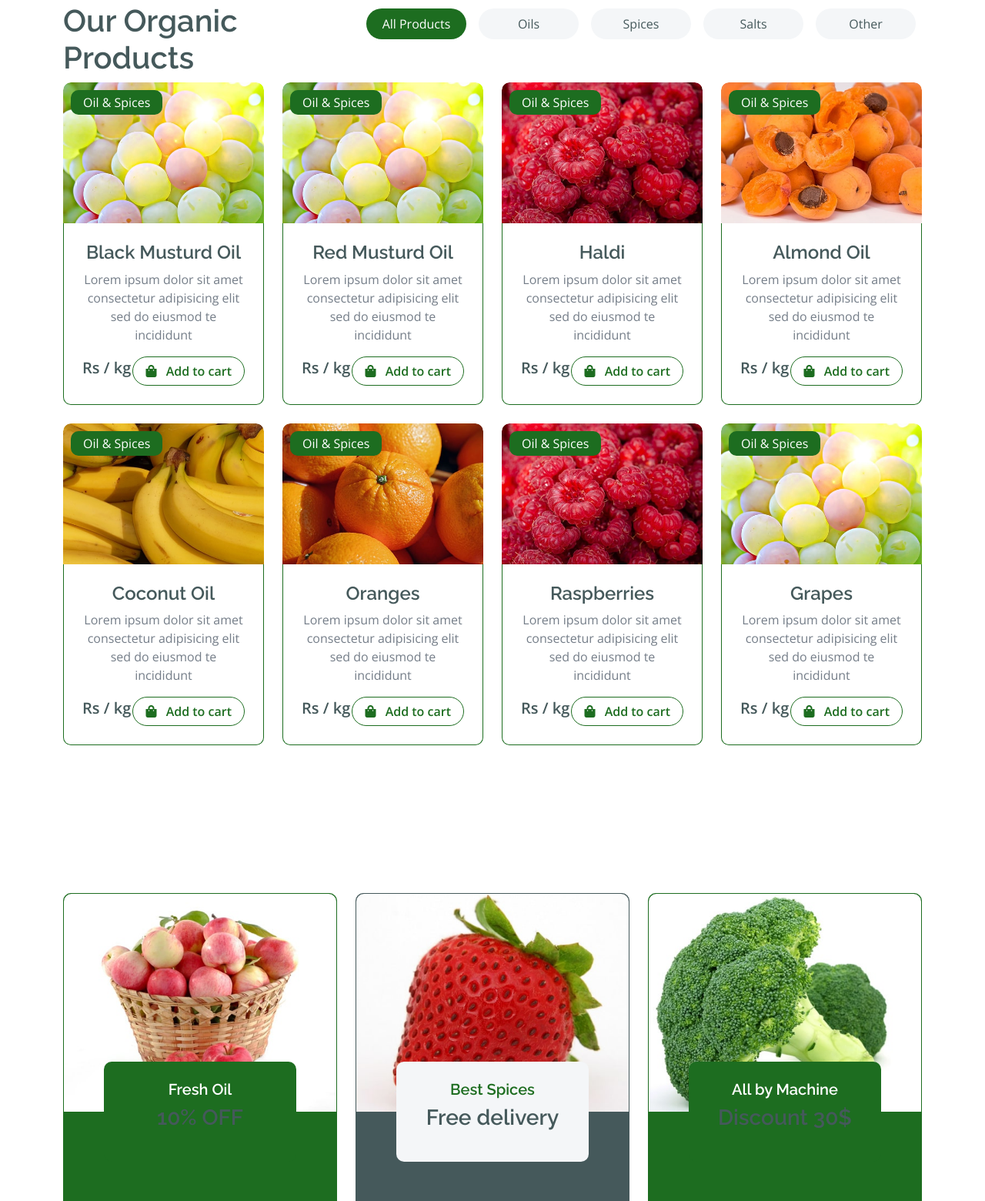
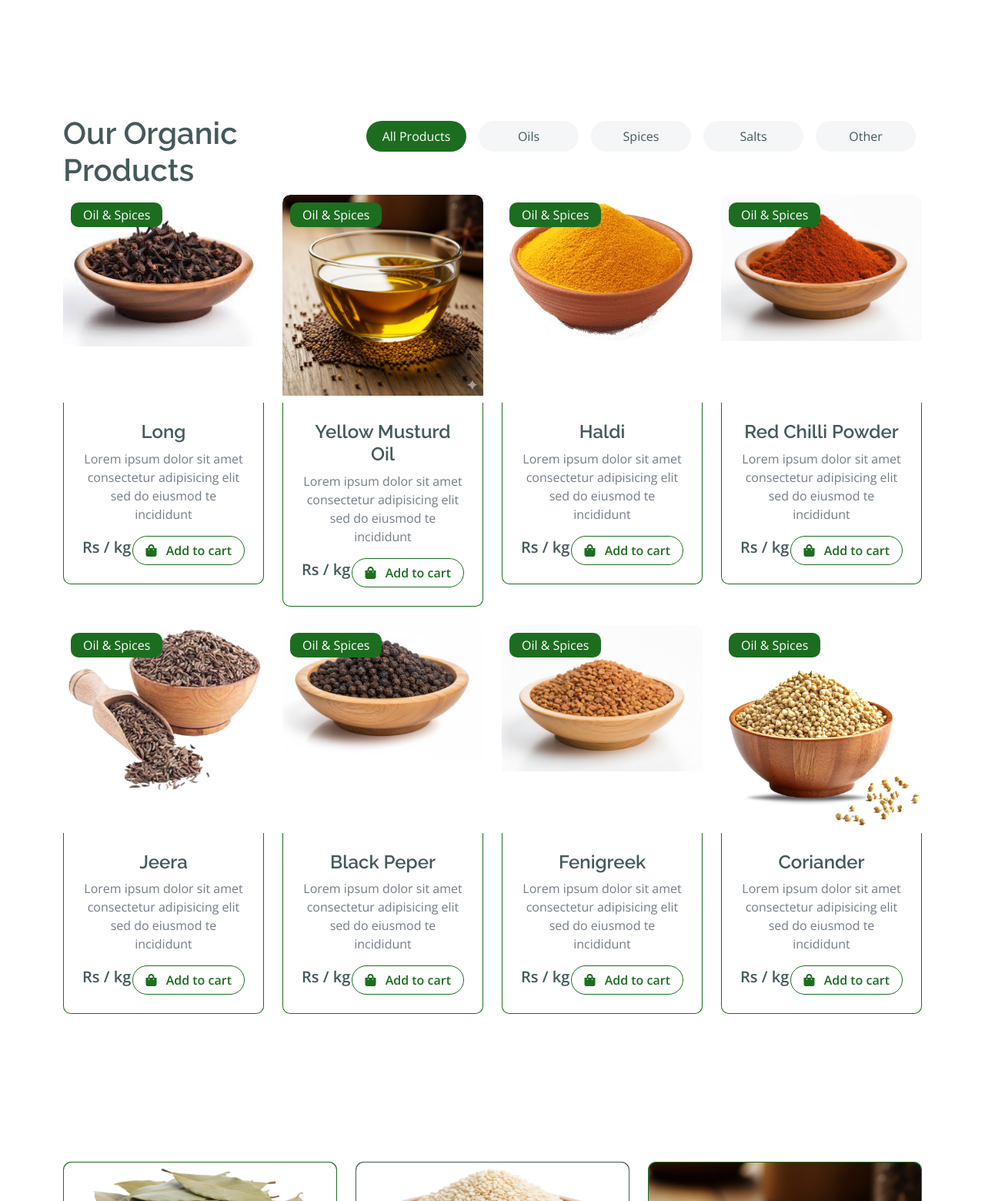
Before and after one commit to organiyum/organiyum.github.io, a plain HTML site: page index.html in a window 1280 px wide. Shown: the part 1240-2800 px from the top of the page at 77% size. Drawn offline with nearby package versions, Linux system fonts and the light colour scheme.

Commit message:
Add files via upload
image update

```diff
--- a/css/style.css
+++ b/css/style.css
@@ -309,6 +309,7 @@
     overflow: hidden;
     transition: 0.5s;
     border-radius: 10px 10px 0 0;
+    height: 270px;
 }
 
 .fruite .fruite-item .fruite-img img {
--- a/index.html
+++ b/index.html
@@ -128,11 +128,11 @@
                         <div id="carouselId" class="carousel slide position-relative" data-bs-ride="carousel">
                             <div class="carousel-inner" role="listbox">
                                 <div class="carousel-item active rounded">
-                                    <img src="img/hero-img-1.png" class="img-fluid w-100 h-100 bg-secondary rounded" alt="First slide">
+                                    <img src="img/big1.jpg" class="img-fluid w-100 h-100 bg-secondary rounded" alt="First slide">
                                     <a href="#" class="btn px-4 py-2 text-white rounded">Oils</a>
                                 </div>
                                 <div class="carousel-item rounded">
-                                    <img src="img/hero-img-2.jpg" class="img-fluid w-100 h-100 rounded" alt="Second slide">
+                                    <img src="img/mixspices.jpeg" class="img-fluid w-100 h-100 rounded" alt="Second slide">
                                     <a href="#" class="btn px-4 py-2 text-white rounded">Spices</a>
                                 </div>
                             </div>
@@ -252,11 +252,11 @@
                                         <div class="col-md-6 col-lg-4 col-xl-3">
                                             <div class="rounded position-relative fruite-item">
                                                 <div class="fruite-img">
-                                                    <img src="img/fruite-item-5.jpg" class="img-fluid w-100 rounded-top" alt="">
+                                                    <img src="img/long.jpeg" class="img-fluid w-100 rounded-top" alt="">
                                                 </div>
                                                 <div class="text-white bg-secondary px-3 py-1 rounded position-absolute" style="top: 10px; left: 10px;">Oil & Spices</div>
                                                 <div class="p-4 border border-secondary border-top-0 rounded-bottom">
-                                                    <h4>Black Musturd Oil</h4>
+                                                    <h4>Long</h4>
                                                     <p>Lorem ipsum dolor sit amet consectetur adipisicing elit sed do eiusmod te incididunt</p>
                                                     <div class="d-flex justify-content-between flex-lg-wrap">
                                                         <p class="text-dark fs-5 fw-bold mb-0">Rs / kg</p>
@@ -268,11 +268,11 @@
                                         <div class="col-md-6 col-lg-4 col-xl-3">
                                             <div class="rounded position-relative fruite-item">
                                                 <div class="fruite-img">
-                                                    <img src="img/fruite-item-5.jpg" class="img-fluid w-100 rounded-top" alt="">
+                                                    <img src="img/yellomusturd.jpeg" class="img-fluid w-100 rounded-top" alt="">
                                                 </div>
                                                 <div class="text-white bg-secondary px-3 py-1 rounded position-absolute" style="top: 10px; left: 10px;">Oil & Spices</div>
                                                 <div class="p-4 border border-secondary border-top-0 rounded-bottom">
-                                                    <h4>Red Musturd Oil</h4>
+                                                    <h4>Yellow Musturd Oil</h4>
                                                     <p>Lorem ipsum dolor sit amet consectetur adipisicing elit sed do eiusmod te incididunt</p>
                                                     <div class="d-flex justify-content-between flex-lg-wrap">
                                                         <p class="text-dark fs-5 fw-bold mb-0">Rs / kg</p>
@@ -284,7 +284,7 @@
                                         <div class="col-md-6 col-lg-4 col-xl-3">
                                             <div class="rounded position-relative fruite-item">
                                                 <div class="fruite-img">
-                                                    <img src="img/fruite-item-2.jpg" class="img-fluid w-100 rounded-top" alt="">
+                                                    <img src="img/haldi.jpeg" class="img-fluid w-100 rounded-top" alt="">
                                                 </div>
                                                 <div class="text-white bg-secondary px-3 py-1 rounded position-absolute" style="top: 10px; left: 10px;">Oil & Spices</div>
                                                 <div class="p-4 border border-secondary border-top-0 rounded-bottom">
@@ -300,11 +300,11 @@
                                         <div class="col-md-6 col-lg-4 col-xl-3">
                                             <div class="rounded position-relative fruite-item">
                                                 <div class="fruite-img">
-                                                    <img src="img/fruite-item-4.jpg" class="img-fluid w-100 rounded-top" alt="">
+                                                    <img src="img/mirchpowder.jpeg" class="img-fluid w-100 rounded-top" alt="">
                                                 </div>
                                                 <div class="text-white bg-secondary px-3 py-1 rounded position-absolute" style="top: 10px; left: 10px;">Oil & Spices</div>
                                                 <div class="p-4 border border-secondary border-top-0 rounded-bottom">
-                                                    <h4>Almond Oil</h4>
+                                                    <h4>Red Chilli Powder</h4>
                                                     <p>Lorem ipsum dolor sit amet consectetur adipisicing elit sed do eiusmod te incididunt</p>
                                                     <div class="d-flex justify-content-between flex-lg-wrap">
                                                         <p class="text-dark fs-5 fw-bold mb-0">Rs / kg</p>
@@ -316,11 +316,11 @@
                                         <div class="col-md-6 col-lg-4 col-xl-3">
                                             <div class="rounded position-relative fruite-item">
                                                 <div class="fruite-img">
-                                                    <img src="img/fruite-item-3.jpg" class="img-fluid w-100 rounded-top" alt="">
+                                                    <img src="img/jeera.jpeg" class="img-fluid w-100 rounded-top" alt="">
                                                 </div>
                                                 <div class="text-white bg-secondary px-3 py-1 rounded position-absolute" style="top: 10px; left: 10px;">Oil & Spices</div>
                                                 <div class="p-4 border border-secondary border-top-0 rounded-bottom">
-                                                    <h4>Coconut Oil</h4>
+                                                    <h4>Jeera</h4>
                                                     <p>Lorem ipsum dolor sit amet consectetur adipisicing elit sed do eiusmod te incididunt</p>
                                                     <div class="d-flex justify-content-between flex-lg-wrap">
                                                         <p class="text-dark fs-5 fw-bold mb-0">Rs / kg</p>
@@ -332,11 +332,11 @@
                                         <div class="col-md-6 col-lg-4 col-xl-3">
                                             <div class="rounded position-relative fruite-item">
                                                 <div class="fruite-img">
-                                                    <img src="img/fruite-item-1.jpg" class="img-fluid w-100 rounded-top" alt="">
+                                                    <img src="img/kalimirch.jpeg" class="img-fluid w-100 rounded-top" alt="">
                                                 </div>
                                                 <div class="text-white bg-secondary px-3 py-1 rounded position-absolute" style="top: 10px; left: 10px;">Oil & Spices</div>
                                                 <div class="p-4 border border-secondary border-top-0 rounded-bottom">
-                                                    <h4>Oranges</h4>
+                                                    <h4>Black Peper </h4>
                                                     <p>Lorem ipsum dolor sit amet consectetur adipisicing elit sed do eiusmod te incididunt</p>
                                                     <div class="d-flex justify-content-between flex-lg-wrap">
                                                         <p class="text-dark fs-5 fw-bold mb-0">Rs / kg</p>
@@ -348,11 +348,11 @@
                                         <div class="col-md-6 col-lg-4 col-xl-3">
                                             <div class="rounded position-relative fruite-item">
                                                 <div class="fruite-img">
-                                                    <img src="img/fruite-item-2.jpg" class="img-fluid w-100 rounded-top" alt="">
+                                                    <img src="img/methei.jpeg" class="img-fluid w-100 rounded-top" alt="">
                                                 </div>
                                                 <div class="text-white bg-secondary px-3 py-1 rounded position-absolute" style="top: 10px; left: 10px;">Oil & Spices</div>
                                                 <div class="p-4 border border-secondary border-top-0 rounded-bottom">
-                                                    <h4>Raspberries</h4>
+                                                    <h4>Fenigreek</h4>
                                                     <p>Lorem ipsum dolor sit amet consectetur adipisicing elit sed do eiusmod te incididunt</p>
                                                     <div class="d-flex justify-content-between flex-lg-wrap">
                                                         <p class="text-dark fs-5 fw-bold mb-0">Rs / kg</p>
@@ -364,11 +364,11 @@
                                         <div class="col-md-6 col-lg-4 col-xl-3">
                                             <div class="rounded position-relative fruite-item">
                                                 <div class="fruite-img">
-                                                    <img src="img/fruite-item-5.jpg" class="img-fluid w-100 rounded-top" alt="">
+                                                    <img src="img/sabutdhniya.jpeg" class="img-fluid w-100 rounded-top" alt="">
                                                 </div>
                                                 <div class="text-white bg-secondary px-3 py-1 rounded position-absolute" style="top: 10px; left: 10px;">Oil & Spices</div>
                                                 <div class="p-4 border border-secondary border-top-0 rounded-bottom">
-                                                    <h4>Grapes</h4>
+                                                    <h4>Coriander</h4>
                                                     <p>Lorem ipsum dolor sit amet consectetur adipisicing elit sed do eiusmod te incididunt</p>
                                                     <div class="d-flex justify-content-between flex-lg-wrap">
                                                         <p class="text-dark fs-5 fw-bold mb-0">Rs / kg</p>
@@ -571,7 +571,7 @@
                     <div class="col-md-6 col-lg-4">
                         <a href="#">
                             <div class="service-item bg-secondary rounded border border-secondary">
-                                <img src="img/featur-1.jpg" class="img-fluid rounded-top w-100" alt="">
+                                <img src="img/tejpatta.jpeg" class="img-fluid rounded-top w-100" alt="">
                                 <div class="px-4 rounded-bottom">
                                     <div class="service-content bg-primary text-center p-4 rounded">
                                         <h5 class="text-white">Fresh Oil</h5>
@@ -584,7 +584,7 @@
                     <div class="col-md-6 col-lg-4">
                         <a href="#">
                             <div class="service-item bg-dark rounded border border-dark">
-                                <img src="img/featur-2.jpg" class="img-fluid rounded-top w-100" alt="">
+                                <img src="img/till.jpeg" class="img-fluid rounded-top w-100" alt="">
                                 <div class="px-4 rounded-bottom">
                                     <div class="service-content bg-light text-center p-4 rounded">
                                         <h5 class="text-primary">Best Spices</h5>
@@ -597,7 +597,7 @@
                     <div class="col-md-6 col-lg-4">
                         <a href="#">
                             <div class="service-item bg-primary rounded border border-primary">
-                                <img src="img/featur-3.jpg" class="img-fluid rounded-top w-100" alt="">
+                                <img src="img/yellomusturd.jpeg" class="img-fluid rounded-top w-100" alt="">
                                 <div class="px-4 rounded-bottom">
                                     <div class="service-content bg-secondary text-center p-4 rounded">
                                         <h5 class="text-white">All by Machine</h5>
@@ -620,7 +620,7 @@
                 <div class="owl-carousel vegetable-carousel justify-content-center">
                     <div class="border border-primary rounded position-relative vesitable-item">
                         <div class="vesitable-img">
-                            <img src="img/vegetable-item-6.jpg" class="img-fluid w-100 rounded-top" alt="">
+                            <img src="img/long.jpeg" class="img-fluid w-100 rounded-top" alt="">
                         </div>
                         <div class="text-white bg-primary px-3 py-1 rounded position-absolute" style="top: 10px; right: 10px;">Vegetable</div>
                         <div class="p-4 rounded-bottom">
@@ -634,28 +634,28 @@
                     </div>
                     <div class="border border-primary rounded position-relative vesitable-item">
                         <div class="vesitable-img">
-                            <img src="img/vegetable-item-1.jpg" class="img-fluid w-100 rounded-top" alt="">
+                            <img src="img/till.jpeg" class="img-fluid w-100 rounded-top" alt="">
                         </div>
                         <div class="text-white bg-primary px-3 py-1 rounded position-absolute" style="top: 10px; right: 10px;">Vegetable</div>
                         <div class="p-4 rounded-bottom">
                             <h4>Parsely</h4>
                             <p>Lorem ipsum dolor sit amet consectetur adipisicing elit sed do eiusmod te incididunt</p>
                             <div class="d-flex justify-content-between flex-lg-wrap">
-                                <p class="text-dark fs-5 fw-bold mb-0">$4.99 / kg</p>
+                                <p class="text-dark fs-5 fw-bold mb-0">Rs / kg</p>
                                 <a href="#" class="btn border border-secondary rounded-pill px-3 text-primary"><i class="fa fa-shopping-bag me-2 text-primary"></i> Add to cart</a>
                             </div>
                         </div>
                     </div>
                     <div class="border border-primary rounded position-relative vesitable-item">
                         <div class="vesitable-img">
-                            <img src="img/vegetable-item-3.png" class="img-fluid w-100 rounded-top bg-light" alt="">
+                            <img src="img/jeera.jpeg" class="img-fluid w-100 rounded-top bg-light" alt="">
                         </div>
                         <div class="text-white bg-primary px-3 py-1 rounded position-absolute" style="top: 10px; right: 10px;">Vegetable</div>
                         <div class="p-4 rounded-bottom">
                             <h4>Banana</h4>
                             <p>Lorem ipsum dolor sit amet consectetur adipisicing elit sed do eiusmod te incididunt</p>
                             <div class="d-flex justify-content-between flex-lg-wrap">
-                                <p class="text-dark fs-5 fw-bold mb-0">$7.99 / kg</p>
+                                <p class="text-dark fs-5 fw-bold mb-0">Rs/ kg</p>
                                 <a href="#" class="btn border border-secondary rounded-pill px-3 text-primary"><i class="fa fa-shopping-bag me-2 text-primary"></i> Add to cart</a>
                             </div>
                         </div>
@@ -669,7 +669,7 @@
                             <h4>Bell Papper</h4>
                             <p>Lorem ipsum dolor sit amet consectetur adipisicing elit sed do eiusmod te incididunt</p>
                             <div class="d-flex justify-content-between flex-lg-wrap">
-                                <p class="text-dark fs-5 fw-bold mb-0">$7.99 / kg</p>
+                                <p class="text-dark fs-5 fw-bold mb-0">Rs / kg</p>
                                 <a href="#" class="btn border border-secondary rounded-pill px-3 text-primary"><i class="fa fa-shopping-bag me-2 text-primary"></i> Add to cart</a>
                             </div>
                         </div>
@@ -697,7 +697,7 @@
                             <h4>Parsely</h4>
                             <p>Lorem ipsum dolor sit amet consectetur adipisicing elit sed do eiusmod te incididunt</p>
                             <div class="d-flex justify-content-between flex-lg-wrap">
-                                <p class="text-dark fs-5 fw-bold mb-0">$7.99 / kg</p>
+                                <p class="text-dark fs-5 fw-bold mb-0">Rs / kg</p>
                                 <a href="#" class="btn border border-secondary rounded-pill px-3 text-primary"><i class="fa fa-shopping-bag me-2 text-primary"></i> Add to cart</a>
                             </div>
                         </div>
@@ -711,7 +711,7 @@
                             <h4>Potatoes</h4>
                             <p>Lorem ipsum dolor sit amet consectetur adipisicing elit sed do eiusmod te incididunt</p>
                             <div class="d-flex justify-content-between flex-lg-wrap">
-                                <p class="text-dark fs-5 fw-bold mb-0">$7.99 / kg</p>
+                                <p class="text-dark fs-5 fw-bold mb-0">Rs / kg</p>
                                 <a href="#" class="btn border border-secondary rounded-pill px-3 text-primary"><i class="fa fa-shopping-bag me-2 text-primary"></i> Add to cart</a>
                             </div>
                         </div>
@@ -725,7 +725,7 @@
                             <h4>Parsely</h4>
                             <p>Lorem ipsum dolor sit amet consectetur adipisicing elit sed do eiusmod te incididunt</p>
                             <div class="d-flex justify-content-between flex-lg-wrap">
-                                <p class="text-dark fs-5 fw-bold mb-0">$7.99 / kg</p>
+                                <p class="text-dark fs-5 fw-bold mb-0">Rs / kg</p>
                                 <a href="#" class="btn border border-secondary rounded-pill px-3 text-primary"><i class="fa fa-shopping-bag me-2 text-primary"></i> Add to cart</a>
                             </div>
                         </div>
```
Also changed, not shown: img/almond.jpeg (added), img/badiilaychi.jpeg (added), img/big1.jpg (added), img/haldi.jpeg (added), img/jeera.jpeg (added), img/kalimirch.jpeg (added), img/long.jpeg (added), img/methei.jpeg (added), img/mirchpowder.jpeg (added), img/mixspices.jpeg (added), img/sabutdhniya.jpeg (added), img/sabutmirch.jpeg (added), img/staraniz.jpeg (added), img/tejpatta.jpeg (added), 2 more files.
